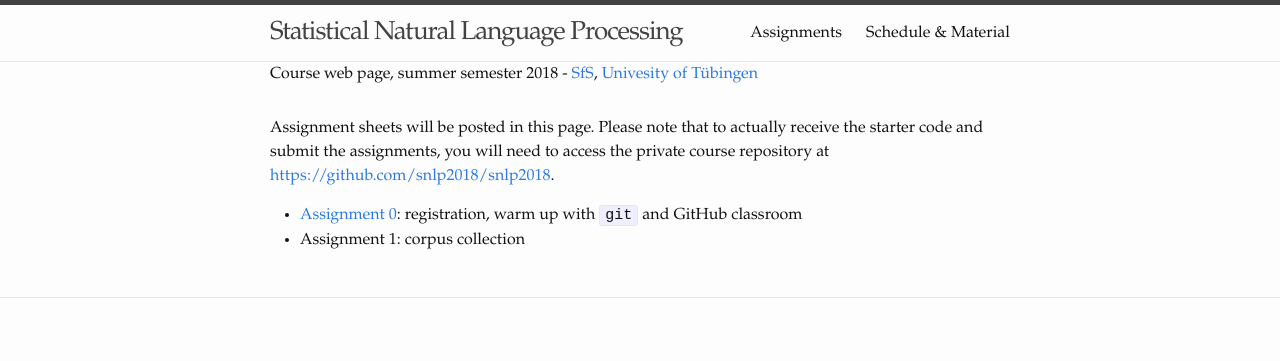
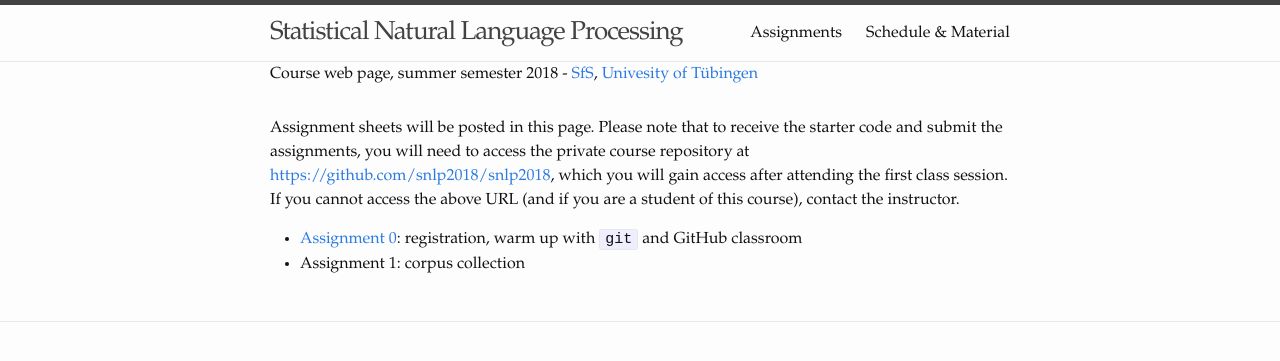
Before and after one commit to snlp2018/snlp2018.github.io, a Jekyll site: the page built from assignments.md, in a window 1280 px wide. Shown: the top 361 px of the page. Built offline with Jekyll 4.4.1, drawn with Linux system fonts in a browser that asks for light colours.

```diff
--- a/assignments.md
+++ b/assignments.md
@@ -4,10 +4,14 @@ title: Assignments
 ---
 
 Assignment sheets will be posted in this page.
-Please note that to actually receive the starter code
+Please note that to receive the starter code
 and submit the assignments,
 you will need to access the private course repository
-at <https://github.com/snlp2018/snlp2018>.
+at <https://github.com/snlp2018/snlp2018>,
+which you will gain access after attending the first class session.
+If you cannot access the above URL (and if you are a student of this course),
+contact the instructor.
+
 
 - [Assignment 0](assignment0.pdf):
     registration, warm up with `git` and GitHub classroom
```
Also changed, not shown: index.md (+6 -1 lines), 2 other files.
